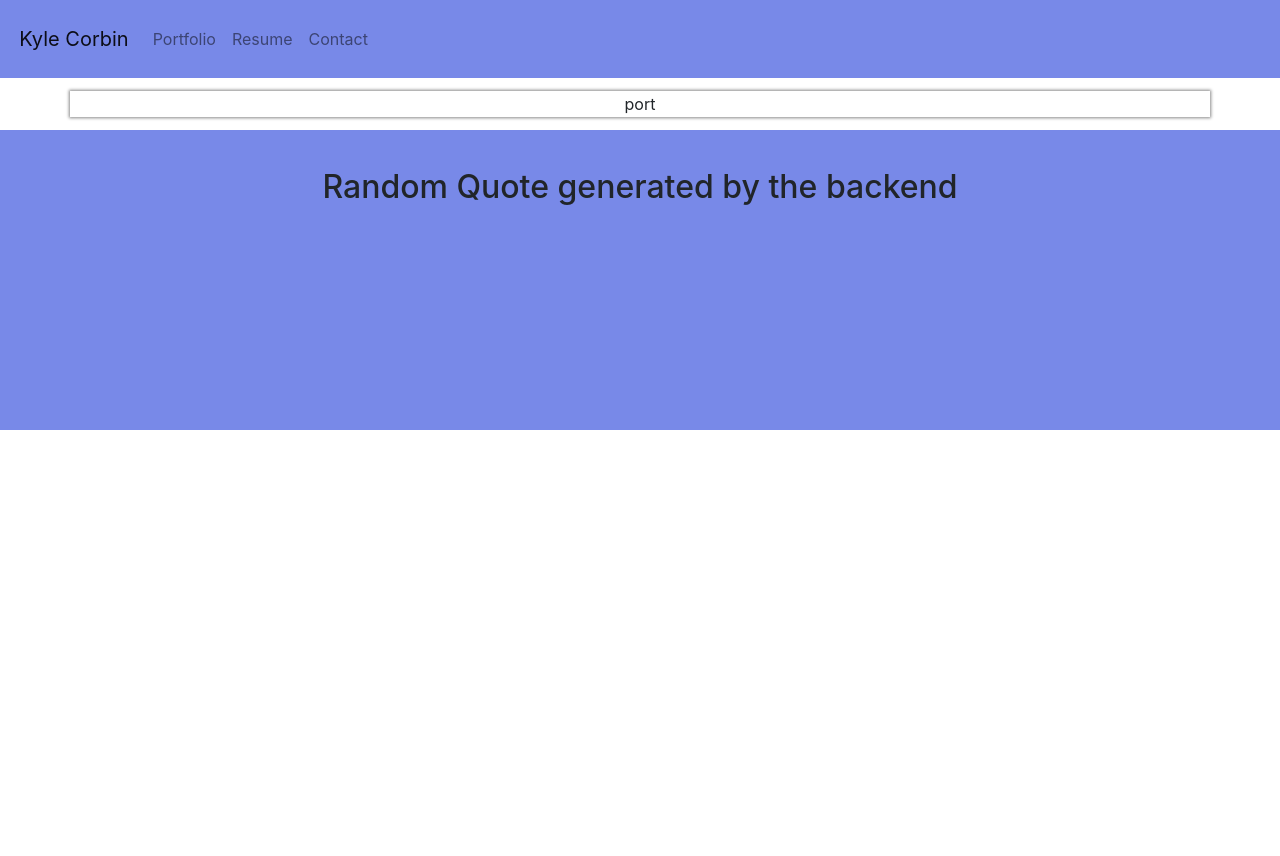
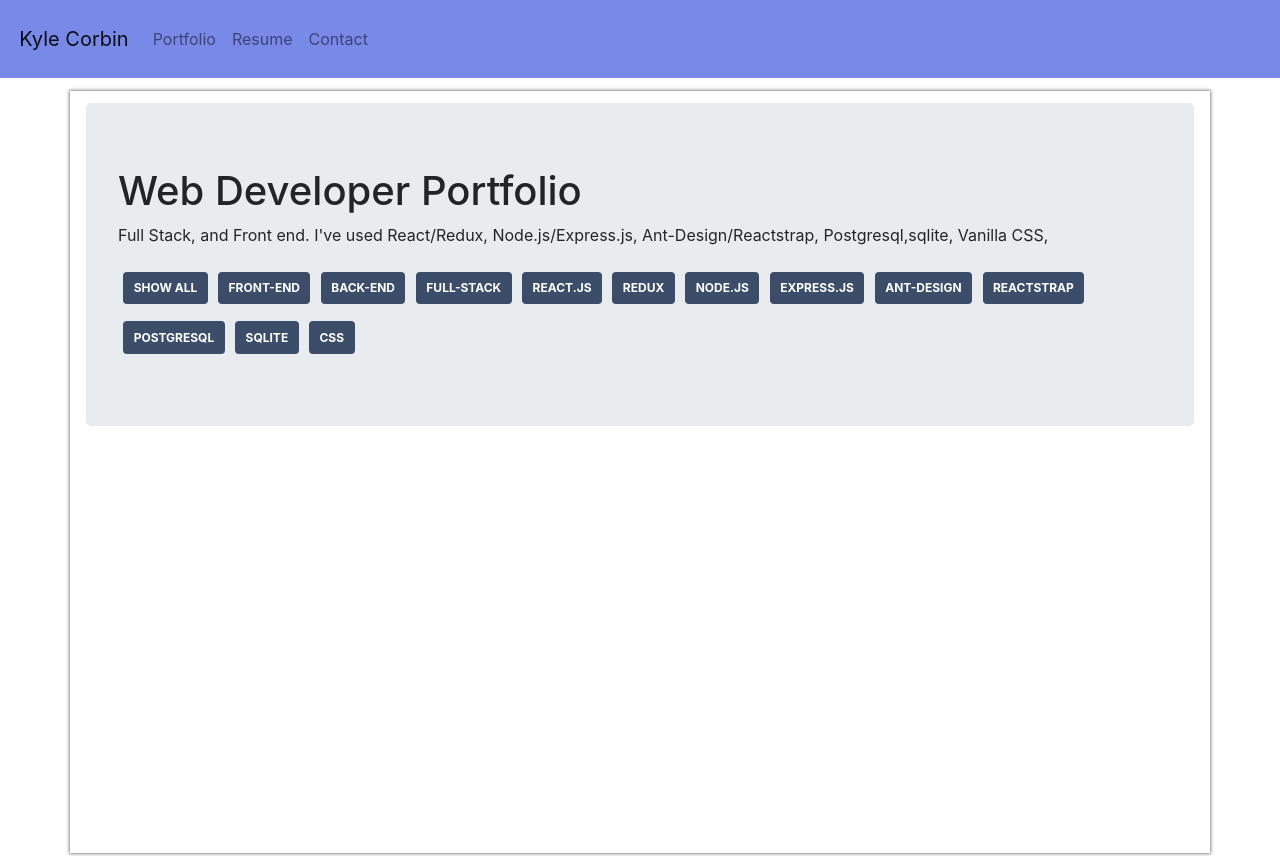
Before and after one commit to YeetOrBeYate/KyleCorbin, a React (Create React App) app: page /portfolio in a window 1280 px wide. Shown: the top 856 px of the page. Before the commit the page ends 800 px from the top, so only its background shows below. Built offline with nearby package versions, Linux system fonts and the light colour scheme.

Commit message:
Got the first version of the portfolio header done. Still want to dive deeper into the badge design and get some nice annimations

```diff
--- a/src/App.css
+++ b/src/App.css
@@ -6,6 +6,7 @@
   border:.1px solid transparent;
   box-shadow: 0px 0px 3px 1px #888888;
   margin: 1% auto;
+  min-height: 762px;
 }
 
 .navbar{
@@ -56,6 +57,7 @@
   width: 100%;
   margin: 1% 0;
   background-color: #f1f2f9;
+  border-radius: 0.3rem;
 }
 
 .media-left img{
@@ -80,6 +82,22 @@
 .homeChild{
   margin-right:10%;
 }
+
+.jumbotron{
+  text-align:left;
+  margin-top: 1%;
+}
+
+.badge{
+  padding: 1%;
+  text-transform: uppercase;
+  margin: .8% .5%;
+}
+
+.badge:hover{
+  cursor: pointer;
+}
+
 
 @media screen and (max-width:500px ){
 
--- a/src/comp/FooterBar.js
+++ b/src/comp/FooterBar.js
@@ -1,5 +1,4 @@
 import React from 'react'
-import {Button} from 'reactstrap'
 
 
 const FooterBar = ()=>{
--- a/src/comp/Home.js
+++ b/src/comp/Home.js
@@ -1,5 +1,5 @@
 import React from 'react';
-import { Media,Container } from 'reactstrap';
+import { Media} from 'reactstrap';
 
 import self from "../img/profSelf.jpeg"
 import '../App.css';
--- a/src/comp/Portfolio.js
+++ b/src/comp/Portfolio.js
@@ -1,10 +1,28 @@
 import React from 'react'
-
+import {Jumbotron, Container, Badge} from "reactstrap"
 const Portfolio = ()=>{
 
     return(
         <div>
-            port
+            <Jumbotron>
+                <h1>Web Developer Portfolio</h1>
+                <p>Full Stack, and Front end. I've used React/Redux, Node.js/Express.js, Ant-Design/Reactstrap, Postgresql,sqlite, Vanilla CSS, </p>
+                <div>
+                    <Badge onClick={()=>console.log('Show all')} color="secondary">Show All</Badge>
+                    <Badge color="secondary">Front-end</Badge>
+                    <Badge color="secondary">Back-end</Badge>
+                    <Badge color="secondary">Full-Stack</Badge>
+                    <Badge color="secondary">React.js</Badge>
+                    <Badge color="secondary">Redux</Badge>
+                    <Badge color="secondary">Node.js</Badge>
+                    <Badge color="secondary">Express.js</Badge>
+                    <Badge color="secondary">Ant-Design</Badge>
+                    <Badge color="secondary">Reactstrap</Badge>
+                    <Badge color="secondary">Postgresql</Badge>
+                    <Badge color="secondary">Sqlite</Badge>
+                    <Badge color="secondary">CSS</Badge>
+                </div>
+            </Jumbotron>
         </div>
     )
 
--- a/src/custom.scss
+++ b/src/custom.scss
@@ -1,6 +1,7 @@
 $theme-colors: (
   "primary": #7889e8,
-  "danger": #ff4136
+  "danger": #ff4136,
+  "secondary":#3c4d69
 );
 
 // Import Bootstrap and its default variables
```
Also changed, not shown: src/comp/NavBar.js (indentation only).
